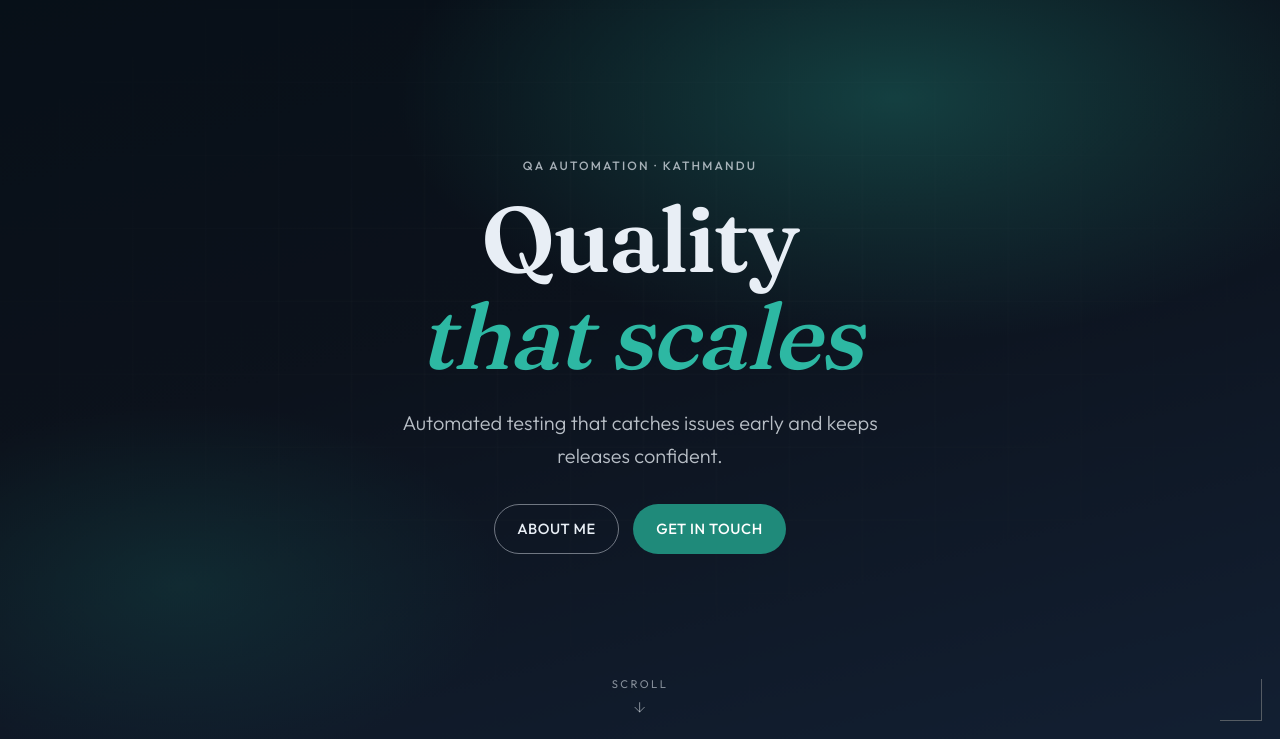
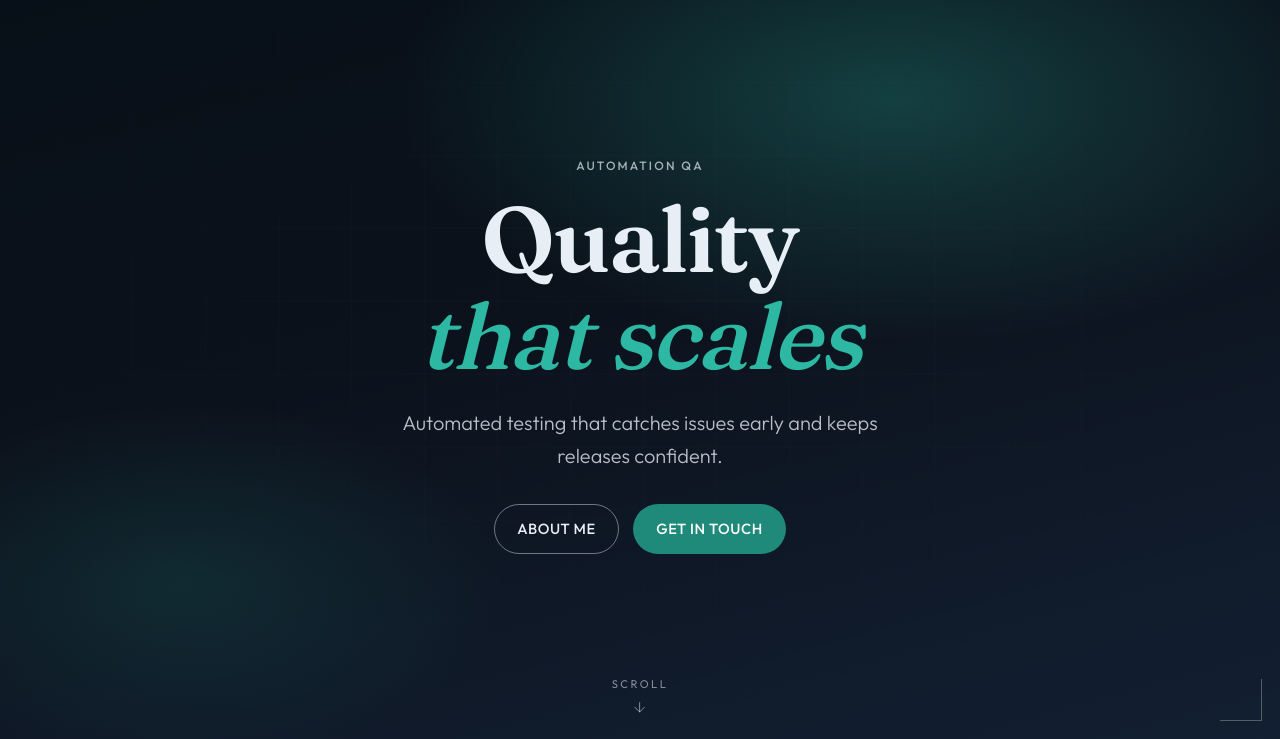
Before and after one commit to sonika5716/sonika5716.github.io, a plain HTML site: page index.html in a window 1280 px wide. Shown: the part 61-800 px from the top of the page. Drawn offline with Linux system fonts and the light colour scheme.

Commit message:
Update index.html

```diff
--- a/index.html
+++ b/index.html
@@ -35,7 +35,7 @@
     <section class="hero" aria-label="Introduction">
       <div class="hero-atmosphere" aria-hidden="true"></div>
       <div class="hero-inner">
-        <p class="eyebrow reveal">QA Automation · Kathmandu</p>
+        <p class="eyebrow reveal">Automation QA</p>
         <h1 class="hero-title reveal">
           <span class="hero-line">Quality</span>
           <span class="hero-line accent">that scales</span>
```
